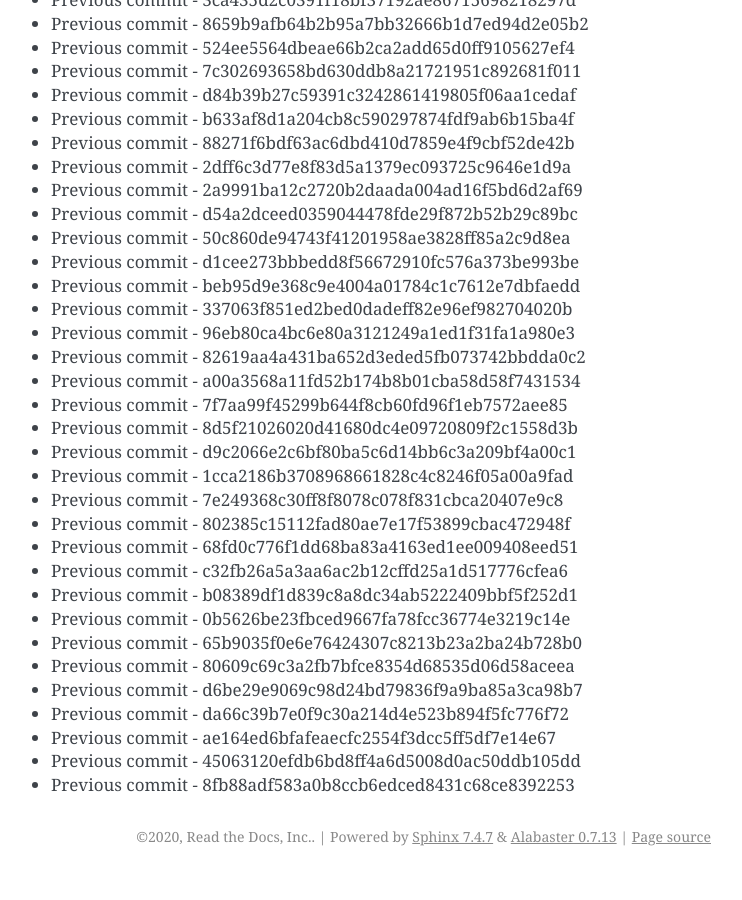
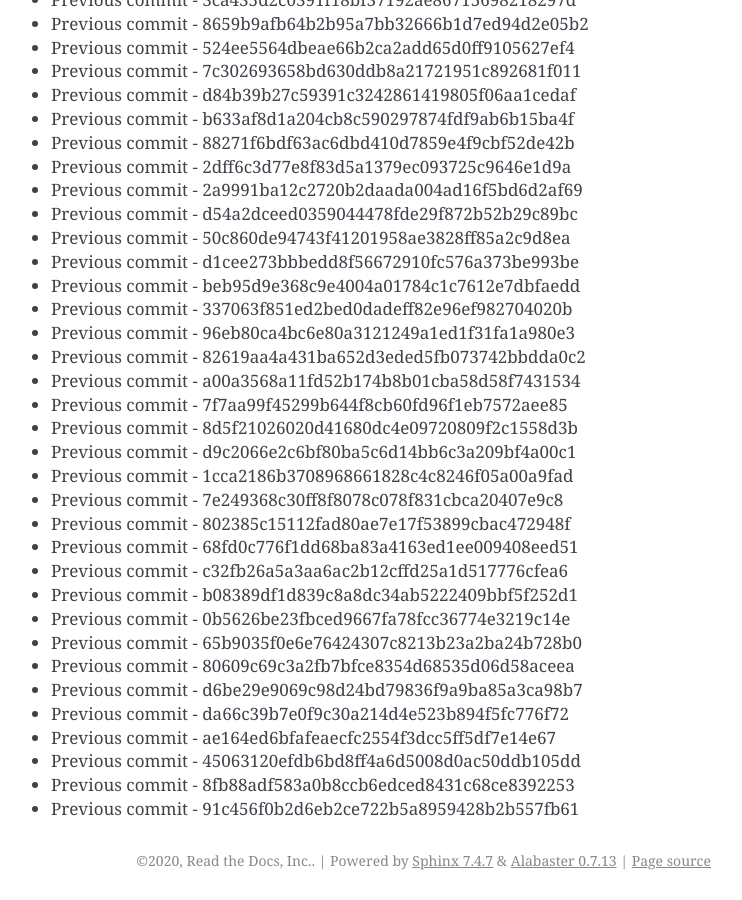
Before and after one commit to readthedocs/rtd-git-stresstest, a Sphinx documentation site: the page built from docs/updates.rst, in a window 1280 px wide and 900 px high, scrolled down 80970 px. Shown: the whole window, without its empty margins (399-1141 px from the left). Built offline with Sphinx 7.4.7, drawn with Linux system fonts in a browser that asks for light colours; before the commit the page ends 81846 px from its top, so only the background shows below that.

Commit message:
Generating commit from previous: 91c456f0b2d6eb2ce722b5a8959428b2b557fb61

```diff
--- a/docs/updates.rst
+++ b/docs/updates.rst
@@ -3434,3 +3434,4 @@ It can be tested for any performance characteristics.
 * Previous commit - ae164ed6bfafeaecfc2554f3dcc5ff5df7e14e67
 * Previous commit - 45063120efdb6bd8ff4a6d5008d0ac50ddb105dd
 * Previous commit - 8fb88adf583a0b8ccb6edced8431c68ce8392253
+* Previous commit - 91c456f0b2d6eb2ce722b5a8959428b2b557fb61
```
